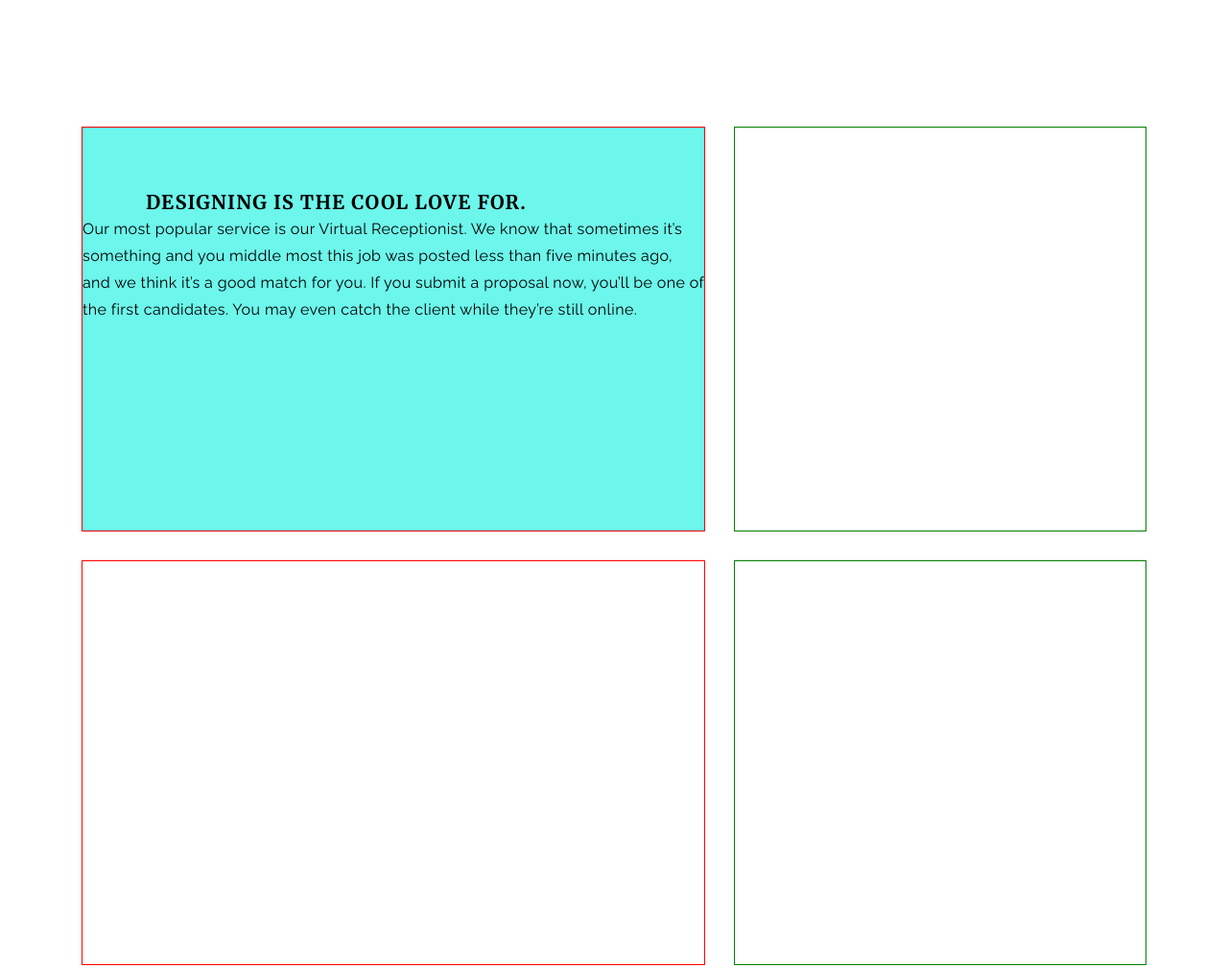
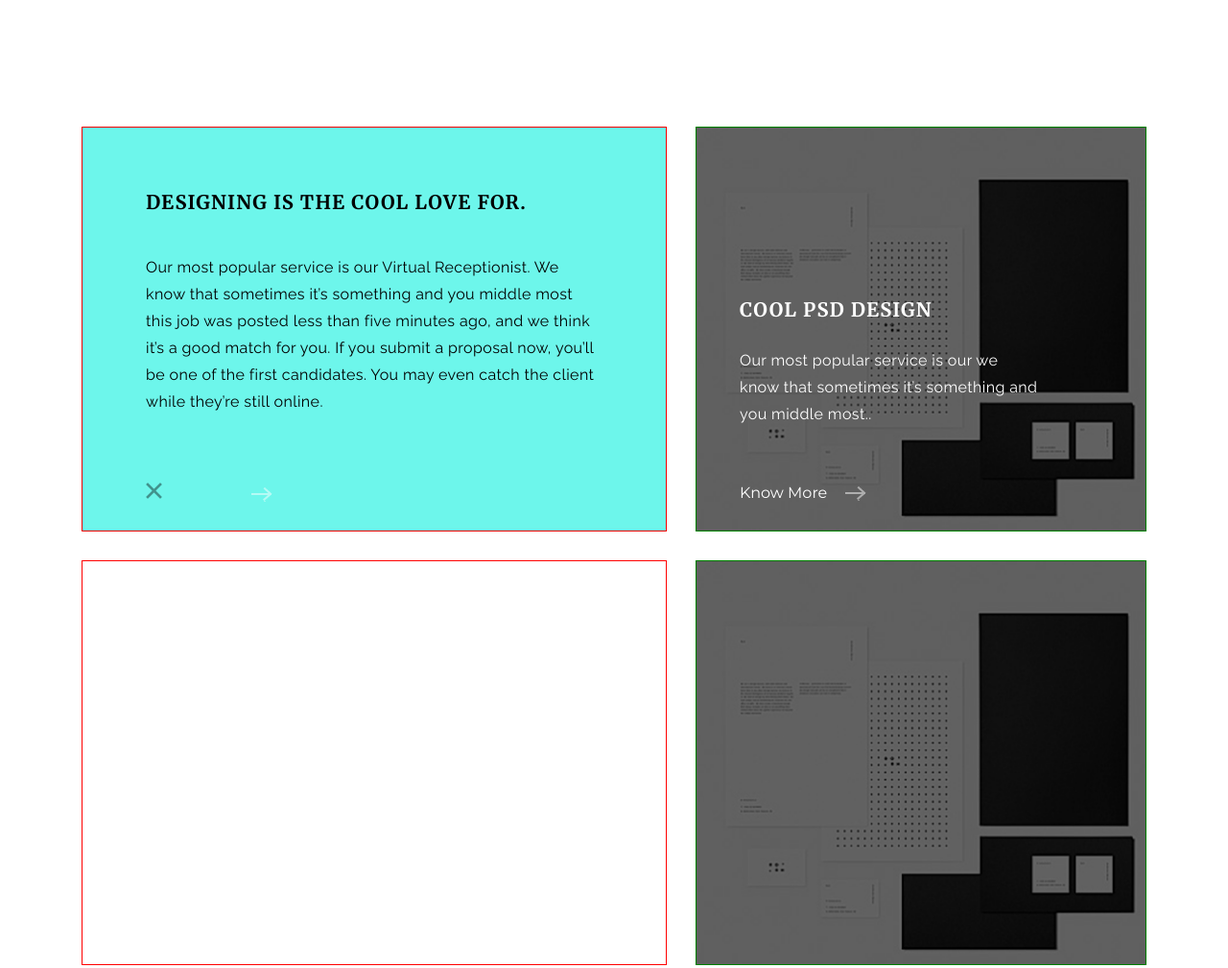
Before and after one commit to denysoleksiienko/shopno-landing, a plain HTML site: page index.html in a window 1280 px wide. Shown: the part 2823-3832 px from the top of the page at 96% size. Drawn offline with Linux system fonts and the light colour scheme.

Commit message:
need fix styles

```diff
--- a/css/style.css
+++ b/css/style.css
@@ -217,7 +217,7 @@ a {
 
 .section__services-block-650 {
   border: 1px solid red;
-  width: 650px;
+  width: 610px;
   height: 422px;
   margin: 15px;
 }
@@ -242,9 +242,31 @@ a {
 
 .section__services-block-430 {
   border: 1px solid green;
-  width: 430px;
+  width: 470px;
   height: 422px;
   margin: 15px;
+  color: #fff;
+}
+
+.section__services-block-430:nth-child(1n) {
+  background-image: url(../images/img-9.png);
+  background-color: #000;
+  background-repeat: no-repeat;
+  background-size: cover;
+}
+
+.section__services-block-650 .block-text {
+  width: 470px;
+  margin-top: 63px;
+  margin-left: 66px;
+  position: relative;
+}
+
+.section__services-block-430 .block-text {
+  width: 312px;
+  margin-top: 175px;
+  margin-left: 45px;
+  position: relative;
 }
 
 .section__services-block-650:first-child {
@@ -252,10 +274,35 @@ a {
 }
 
 .section__services-block-650 h3:first-child {
-  margin-top: 63px;
-  margin-left: 66px;
+  margin-bottom: 40px;
 }
 
-.section__services-block-650 > p:first-child {
-  margin-left: 66px;
+.section__services-block-650 .block-text p {
+  margin-bottom: 70px;
 }
+
+.section__services-block-430 .block-text p {
+  margin-bottom: 60px;
+}
+
+.section__services-block-430 .block-text h3 {
+  margin-bottom: 25px;
+}
+
+.section__services-block-430 a,
+.section__services-block-650 a {
+  color: #fff;
+}
+
+.section__services-block-430 .block-text a::after,
+.section__services-block-650 .block-text a::after {
+  content: '';
+  display: block;
+  width: 22px;
+  height: 15px;
+  position: absolute;
+  background: url(../images/arrow.png);
+  opacity: 0.7;
+  bottom: 0;
+  left: 110px;
+}
--- a/index.html
+++ b/index.html
@@ -86,15 +86,28 @@
         <p>Lorem ipsum dolor sit amet event landing template</p>
         <div class="section__services-block">
           <div class="section__services-block-650">
-            <h3>Designing is The CooL LOVE FOR.</h3>
-            <p>
-              Our most popular service is our Virtual Receptionist. We know that sometimes it’s something and you middle
-              most this job was posted less than five minutes ago, and we think it’s a good match for you. If you submit
-              a proposal now, you’ll be one of the first candidates. You may even catch the client while they’re still
-              online.
-            </p>
+            <div class="block-text">
+              <h3>Designing is The CooL LOVE FOR.</h3>
+              <p>
+                Our most popular service is our Virtual Receptionist. We know that sometimes it’s something and you
+                middle
+                most this job was posted less than five minutes ago, and we think it’s a good match for you. If you
+                submit
+                a proposal now, you’ll be one of the first candidates. You may even catch the client while they’re still
+                online.
+              </p>
+              <a href="#">
+                <img src="images/close.png" alt="">
+              </a>
+            </div>
           </div>
-          <div class="section__services-block-430"></div>
+          <div class="section__services-block-430">
+            <div class="block-text">
+              <h3>cool psd Design</h3>
+              <p>Our most popular service is our we know that sometimes it’s something and you middle most..</p>
+              <a href="#">Know More</a>
+            </div>
+          </div>
           <div class="section__services-block-650"></div>
           <div class="section__services-block-430"></div>
           <div class="section__services-block-430"></div>
```
Also changed, not shown: images/arrow.png (added), images/close.png (added), images/img-9.png (added).
